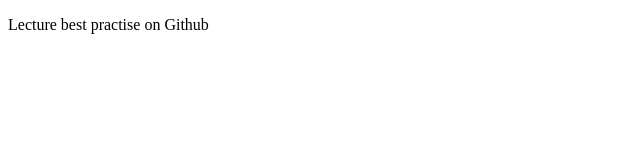
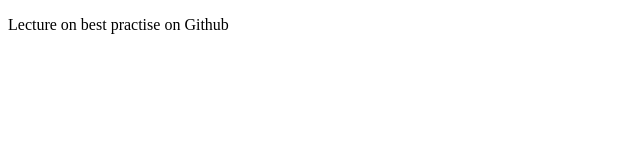
Before and after one commit to ekpangmichael/gittu, a website: page UI/index.html in a window 1280 px wide. Shown: the full height of the page, 0-640 px from the left. Drawn offline with Linux system fonts and the light colour scheme.

Commit message:
Edited Index.html file

```diff
--- a/UI/index.html
+++ b/UI/index.html
@@ -4,7 +4,7 @@
 	<title>Welcome to github tutorials page</title>
 </head>
 <body>
-<p>Lecture best practise on Github
+<p>Lecture on best practise on Github
 </p>
 </body>
 </html>
```
